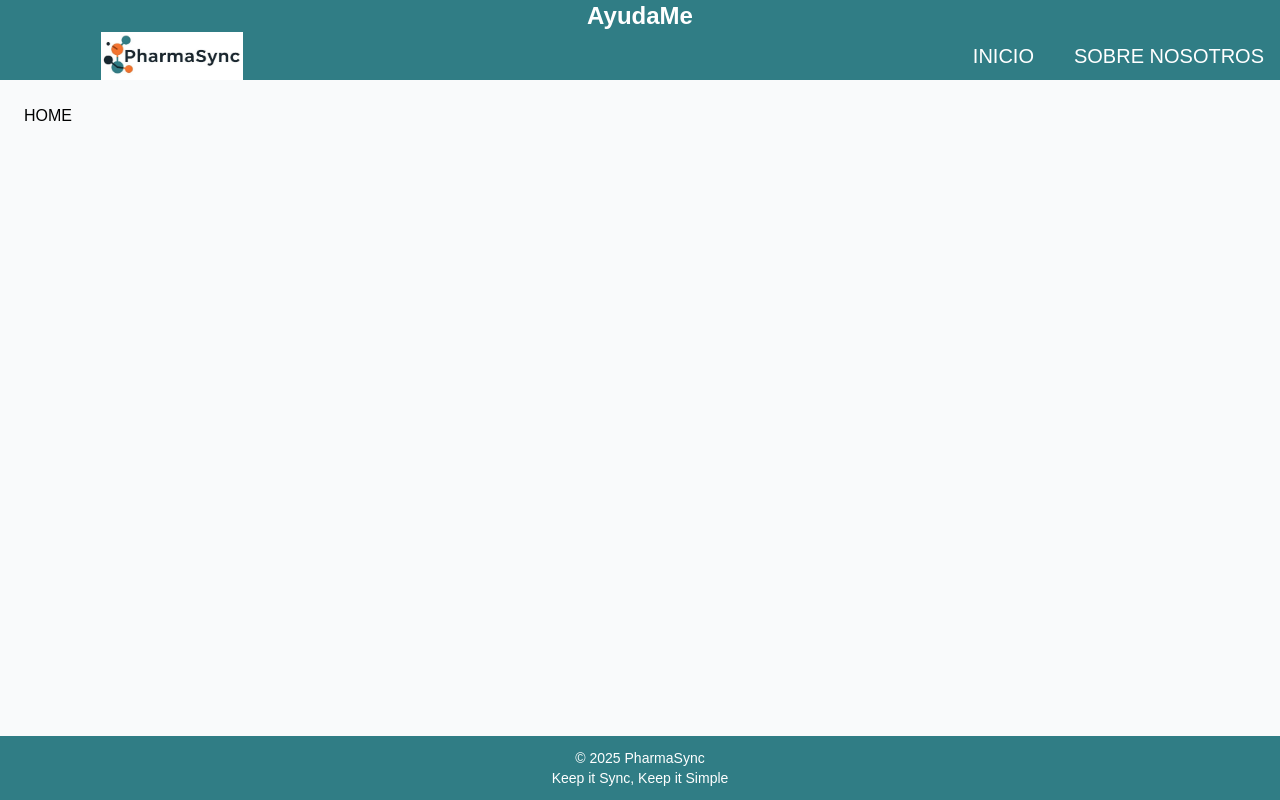
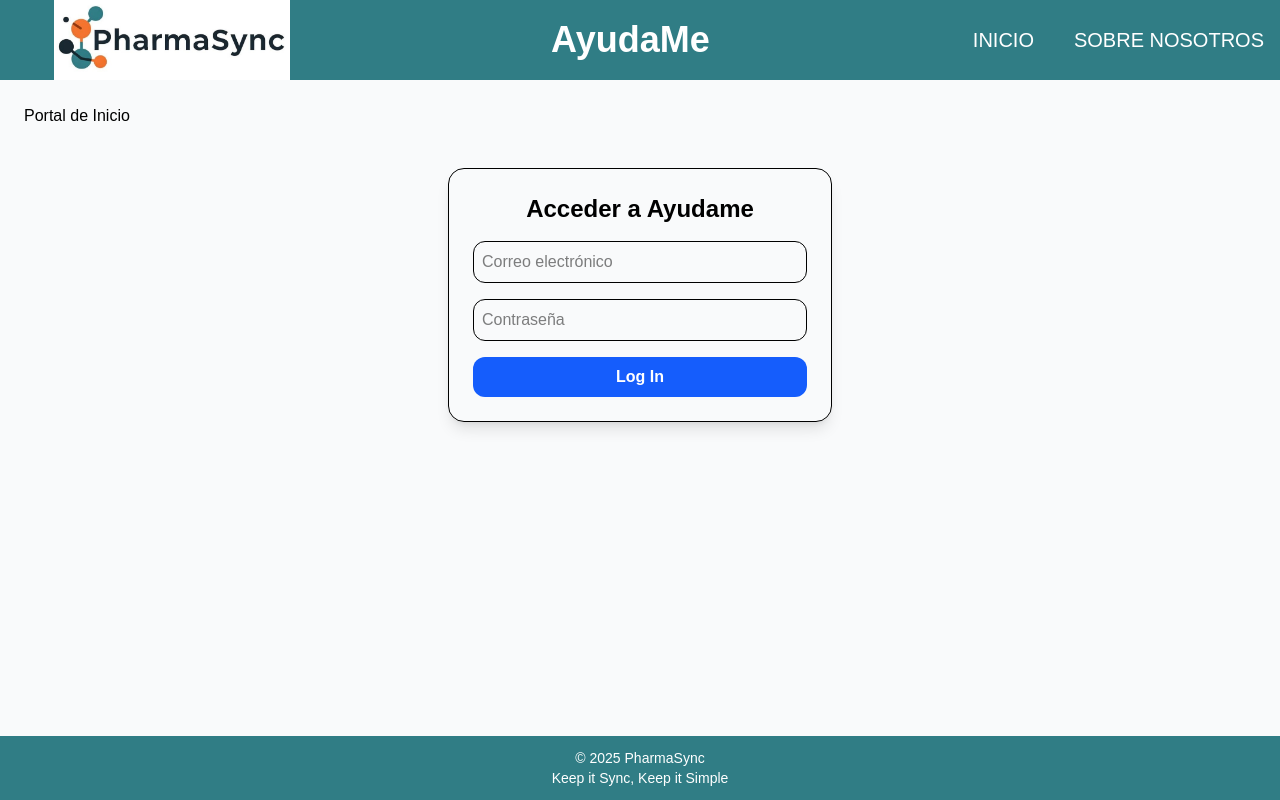
Before and after one commit to QueenR1014/AyudaMe, a Next.js app: page / in a window 1280 px wide. Built offline with nearby package versions, Linux system fonts and the light colour scheme; a web font is replaced by a local one.

Commit message:
LoginForm

```diff
--- a/app/layout.tsx
+++ b/app/layout.tsx
@@ -20,7 +20,7 @@ export default function RootLayout({ children }: { children: ReactNode }) {
       <body className={`${zain.className} flex flex-col min-h-screen`}>
         {/* Header */}
         <header className="h-[10vh] bg-[#307D85] text-white flex flex-col items-center justify-center shadow-md">
-          <h1 className="text-2xl font-bold">AyudaMe</h1>
+
           <NavBar/>
         </header>
 
--- a/app/page.tsx
+++ b/app/page.tsx
@@ -1,10 +1,11 @@
 import Head from 'next/head'
-
+import LoginForm from '@/components/LoginForm'
 
 export default function Home() {
   return (
     <>
-    <h1>HOME</h1>
+    <h1 className='justified'>Portal de Inicio</h1>
+      <LoginForm />
     </>
   )
 }
--- /dev/null
+++ b/components/LoginForm.tsx
@@ -0,0 +1,67 @@
+'use client';
+
+'use client';
+
+import { useState } from 'react';
+
+export default function LoginForm() {
+  const [email, setEmail] = useState('');
+  const [password, setPassword] = useState('');
+  const [isLoggedIn, setIsLoggedIn] = useState(false);
+
+  const handleLogin = (e) => {
+    e.preventDefault();
+    // Aquí podrías hacer una llamada real a tu API
+    if (email && password) {
+      setIsLoggedIn(true);
+    }
+  };
+
+  const handleLogout = () => {
+    setIsLoggedIn(false);
+    setEmail('');
+    setPassword('');
+  };
+
+  return (
+    <div className="max-w-sm mx-auto mt-10 p-6 border rounded-2xl shadow-lg">
+      {isLoggedIn ? (
+        <div className="text-center space-y-4">
+          <p className="text-xl font-semibold">Bienvenido, {email}</p>
+          <button
+            onClick={handleLogout}
+            className="w-full bg-red-500 hover:bg-red-600 text-white font-semibold py-2 px-4 rounded-xl transition"
+          >
+            Logout
+          </button>
+        </div>
+      ) : (
+        <form onSubmit={handleLogin} className="space-y-4">
+          <h2 className="text-2xl font-bold text-center">Acceder a Ayudame</h2>
+          <input
+            type="email"
+            placeholder="Correo electrónico"
+            className="w-full p-2 border rounded-xl"
+            value={email}
+            onChange={(e) => setEmail(e.target.value)}
+            required
+          />
+          <input
+            type="password"
+            placeholder="Contraseña"
+            className="w-full p-2 border rounded-xl"
+            value={password}
+            onChange={(e) => setPassword(e.target.value)}
+            required
+          />
+          <button
+            type="submit"
+            className="w-full bg-blue-600 hover:bg-blue-700 text-white font-semibold py-2 px-4 rounded-xl transition"
+          >
+            Log In
+          </button>
+        </form>
+      )}
+    </div>
+  );
+}
--- a/components/navbar.tsx
+++ b/components/navbar.tsx
@@ -6,6 +6,7 @@ const NavBar = () => {
     return(
         <nav className = "w-full h-24 shadow-xl">
             <div className = "flex justify-between items-center h-full w-full px-4 2xl:px-16">
+                {/*Imagen PharmaSync*/}
                 <div className="w-1/4 relative h-full">
                     <Link href = "/">
                     <Image
@@ -17,6 +18,11 @@ const NavBar = () => {
                     />
                     </Link>
                 </div>
+                {/*Imagen AyudaMe*/}
+                <div className='flex'>
+                <h1 className="text-4xl font-bold">AyudaMe</h1>
+                </div>
+                {/*NavMenu*/}
                 <div className='flex'>
                     <ul className='centered flex'>
                         <Link href = "/">
```
